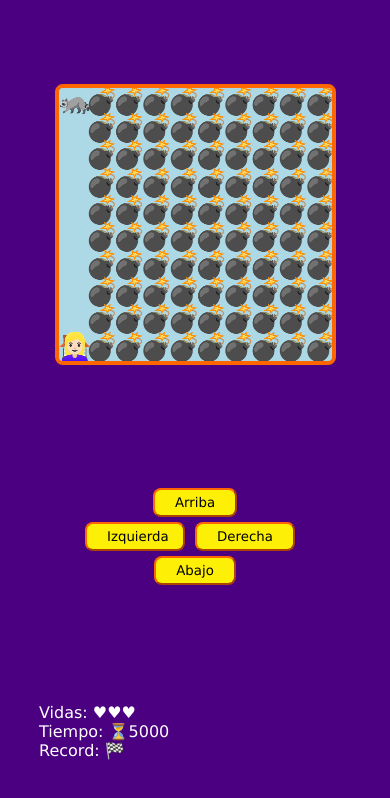
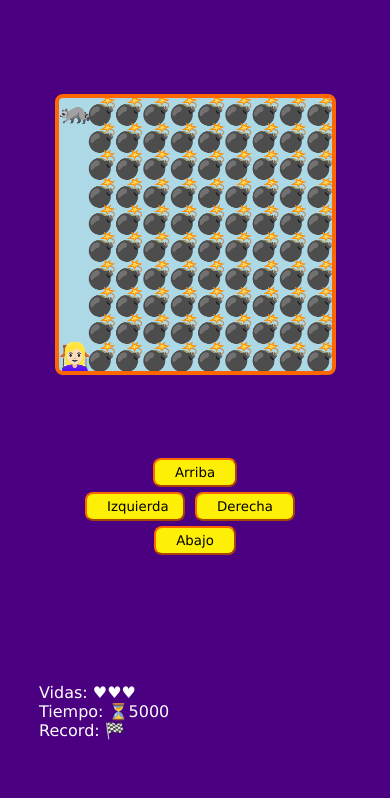
Before and after one commit to rafa794/Raccorp, a plain HTML site: page index.html in a window 390 px wide. Drawn offline with Linux system fonts and the light colour scheme.

Commit message:
final keibel

```diff
--- a/styles.css
+++ b/styles.css
@@ -76,6 +76,9 @@ p {
     margin-right: 100%;
   }
   .btns {
-    margin: -18%;
+    margin-top: -30%;
+  }
+  .messages {
+    margin-top: -20%;
   }
 }
```
